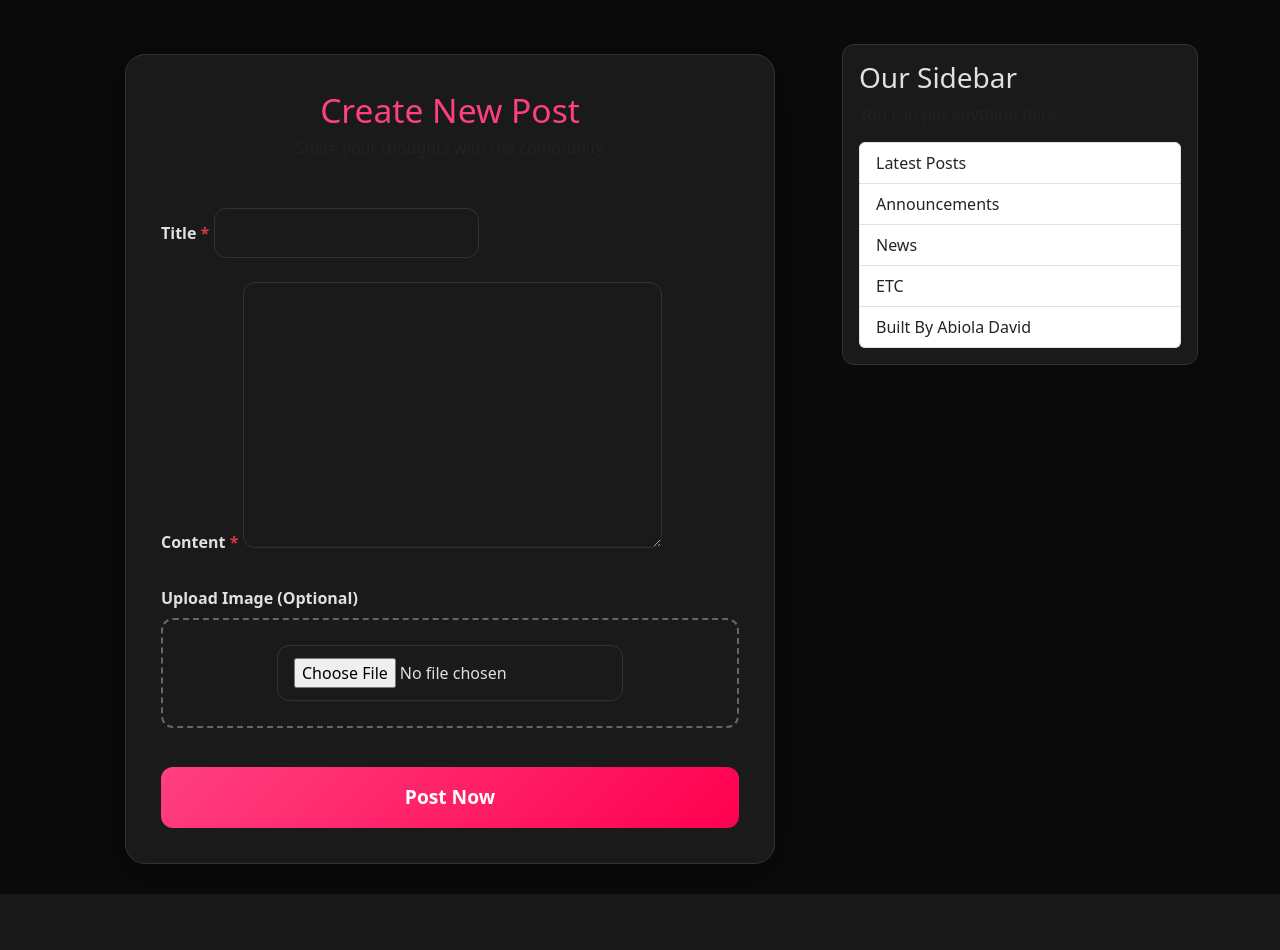
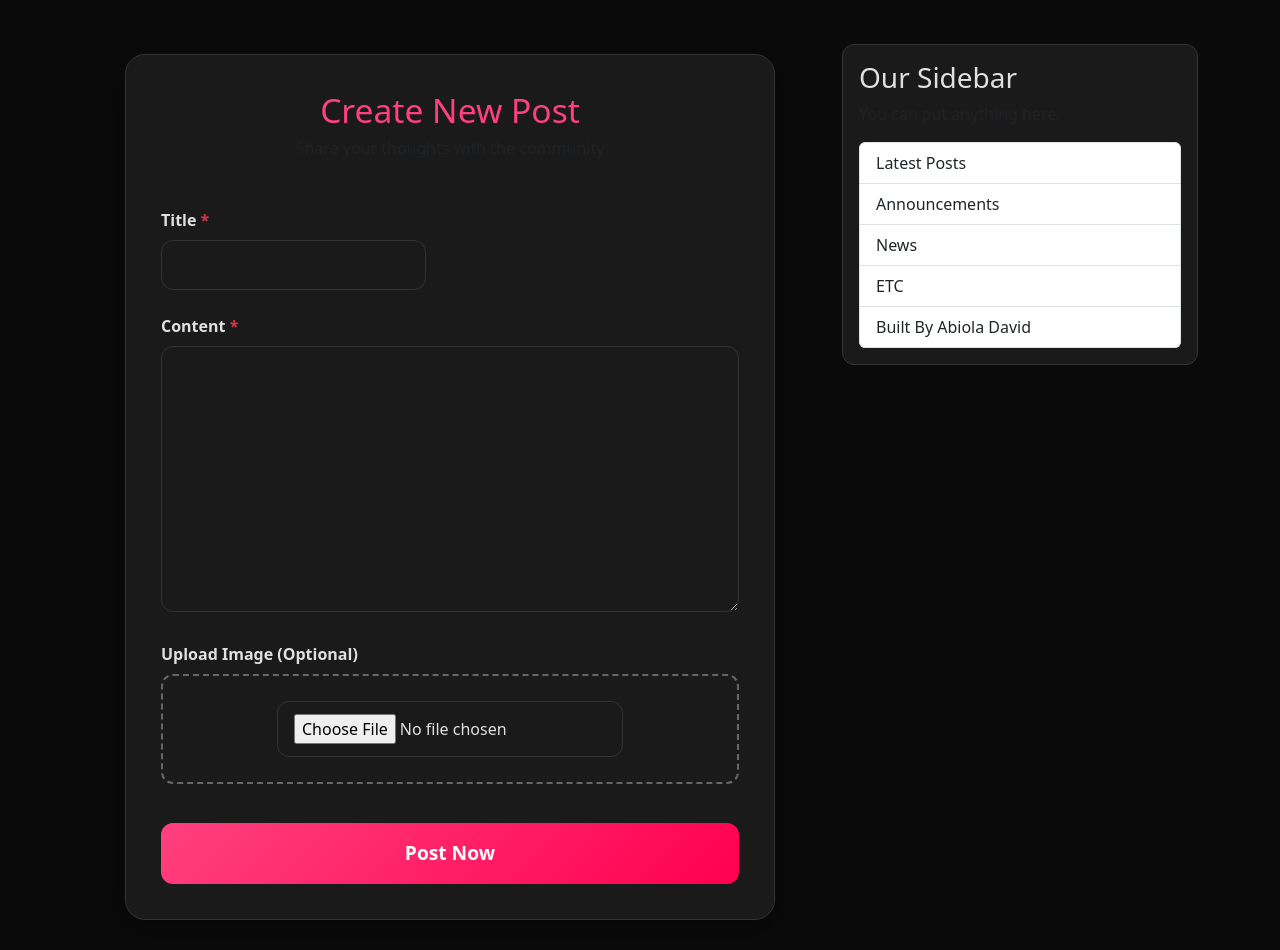
Before and after one commit to davidcelab-Abiola/django-blog, a Django app: page /post/new/ in a window 1280 px wide. Shown: the part 58-1008 px from the top of the page. Before the commit the page ends 952 px from the top, so only its background shows below. Run offline with Django 5.2, Linux system fonts and the light colour scheme; a user stored in the database is signed in.

Commit message:
making allingment in the forms

```diff
--- a/blog/static/blog/main.css
+++ b/blog/static/blog/main.css
@@ -306,3 +306,18 @@ body.light-mode .alert-info {
     background-color: #111;
     color: white;
 }
+/* Better Create Post Alignment */
+.create-post-card .mb-4 {
+    margin-bottom: 1.5rem !important;
+}
+
+.create-post-card label {
+    font-weight: 600;
+    margin-bottom: 8px;
+    display: block;
+}
+
+.create-post-card .form-control,
+.create-post-card textarea {
+    width: 100%;
+}
--- a/blog/templates/blog/post_form.html
+++ b/blog/templates/blog/post_form.html
@@ -6,23 +6,26 @@
     <div class="create-post-card">
 
         <div class="text-center mb-5">
-            <h2 class="create-post-title">Create New Post</h2>
+            <h2 class="create-post-title"> Create New Post</h2>
             <p class="text-muted">Share your thoughts with the community</p>
         </div>
 
         <form method="POST" enctype="multipart/form-data">
             {% csrf_token %}
 
+            <!-- Title -->
             <div class="mb-4">
                 <label class="form-label">Title <span class="text-danger">*</span></label>
                 {{ form.title }}
             </div>
 
+            <!-- Content -->
             <div class="mb-4">
                 <label class="form-label">Content <span class="text-danger">*</span></label>
                 {{ form.content }}
             </div>
 
+            <!-- Image Upload -->
             <div class="mb-4">
                 <label class="form-label">Upload Image (Optional)</label>
                 <div class="image-upload-area">
```
